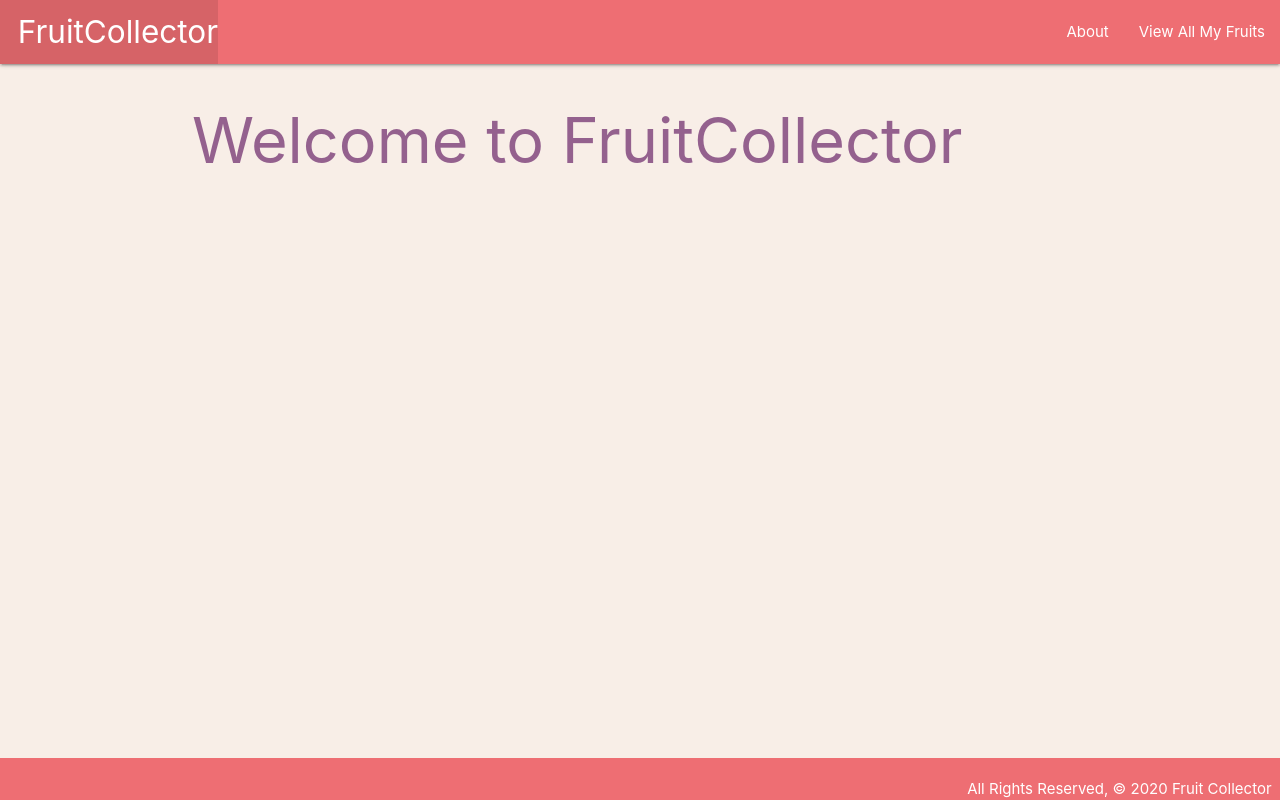
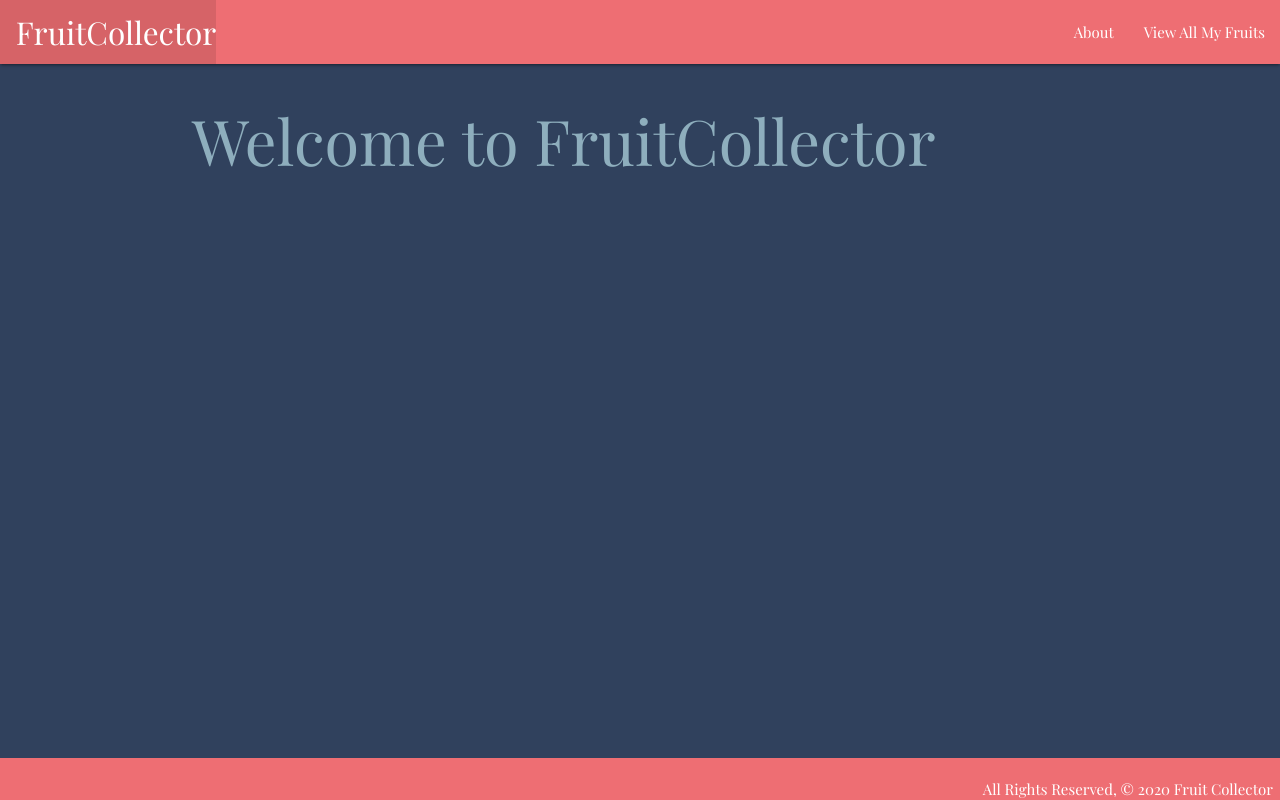
Before and after one commit to eapatton/fruit_collector, a Django app: page / in a window 1280 px wide. Run offline with Django 3.2, Linux system fonts and the light colour scheme.

Commit message:
adds styling to css

```diff
--- a/fruitcollector/main_app/static/css/style.css
+++ b/fruitcollector/main_app/static/css/style.css
@@ -1,14 +1,17 @@
+@import "https://fonts.googleapis.com/css2?family=Playfair+Display&display=swap";
+
 body {
-    color: #94618E;
+    font-family: 'Playfair Display', serif;
+    color: #8EAEBD;
     display: flex;
     min-height: 100vh;
     flex-direction: column;
-    background-color: #F8EEE7;
+    background-color: #30415D;
   }
 
   .card {
-    background-color: #F4DECB;
-    color: #94618E;
+    background-color: #8EAEBD;
+    color: #30415D;
   }
 
   main {
```
